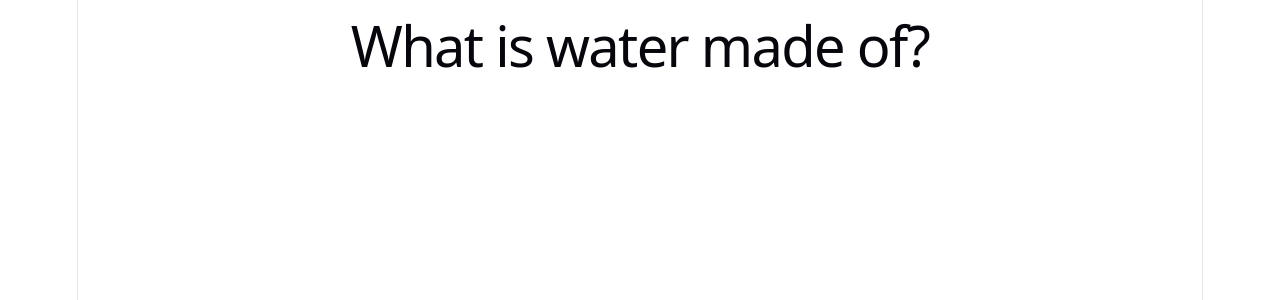
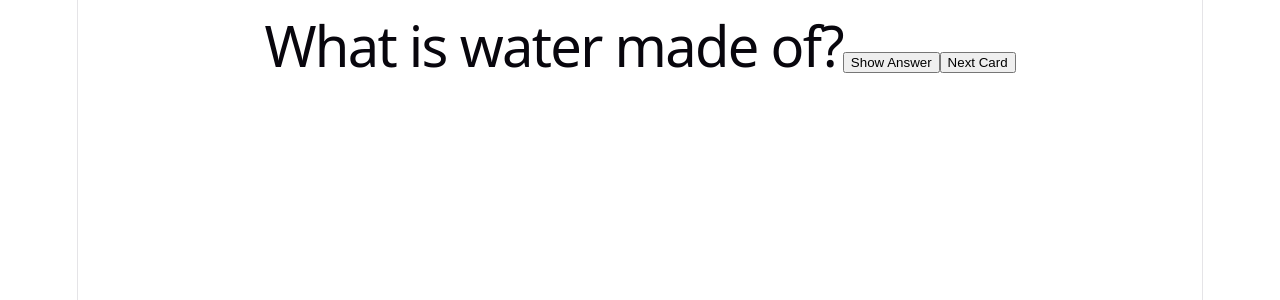
Before and after one commit to DylanLalanne/claudecards-frontend, a React (Vite) app: page / in a window 1280 px wide. Shown: the top 300 px of the page. Built offline with nearby package versions, Linux system fonts and the light colour scheme.

Commit message:
add show answer and next card

```diff
--- a/src/App.jsx
+++ b/src/App.jsx
@@ -8,7 +8,14 @@ const cards = [
 function App() {
   const [currentIndex, setCurrentIndex] = useState(0)//increment
   const [showAnswer, setShowAnswer] = useState(false)//bool
-  return <div><h1>{cards[currentIndex].question}</h1></div>
+  return <div><h1>
+  {cards[currentIndex].question}
+  {showAnswer && <p>{cards[currentIndex].answer}</p>}
+  <button onClick={() => setShowAnswer(true)}>Show Answer</button>
+  <button onClick={() =>
+  {setCurrentIndex(currentIndex+1)
+  setShowAnswer(false)}}>Next Card</button>
+  </h1></div>
 
 }
 
```
